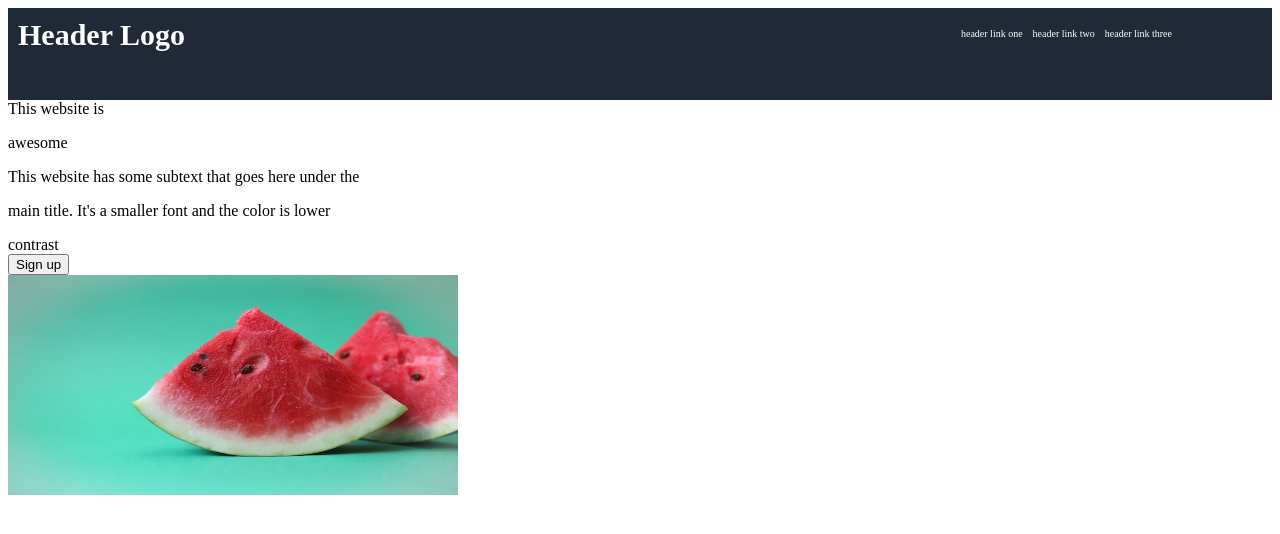
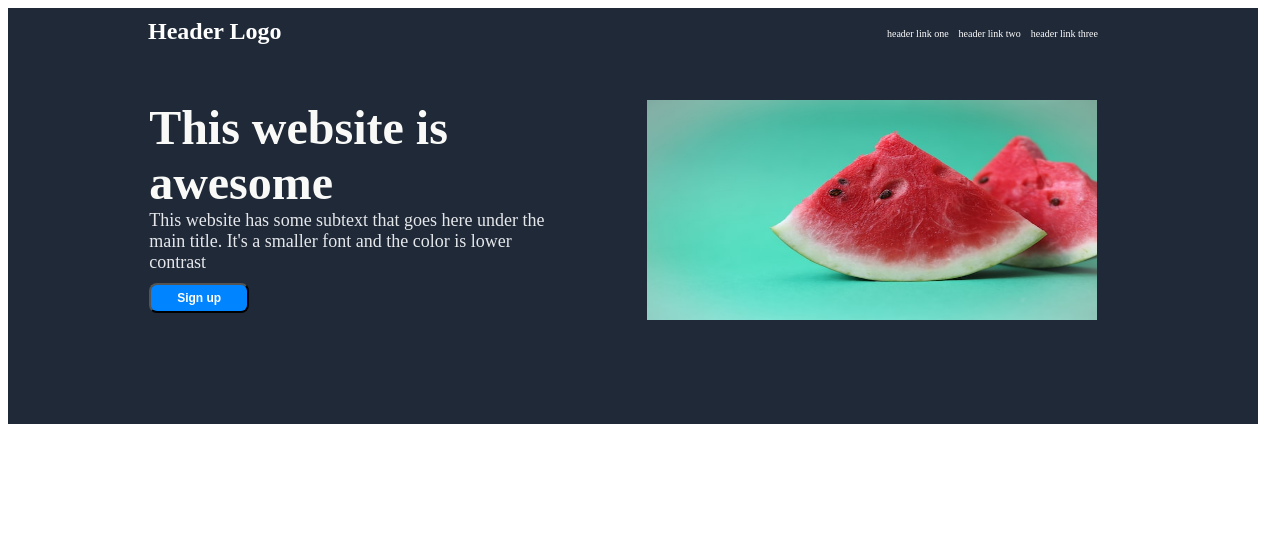
Before and after one commit to TPolonio/Landing-Page, a plain HTML site: page index.html in a window 1280 px wide. Drawn offline with Linux system fonts and the light colour scheme.

Commit message:
Completed top part

```diff
--- a/styles.css
+++ b/styles.css
@@ -1,20 +1,28 @@
+head, body {
+    width: 1250px
+}
+
 .header {
     display: flex;
     height: 72px;
     background: #1f2937;
     color: white;
-    font-size: 30px;
+    font-size: 24px;
     font-weight: bolder;
     padding: 10px ;
     justify-content: space-between;
-    padding-right:100px ;
+    padding-right:0px;
+    padding-left: 140px;
 }
+
+p { margin:0 }
 
 ul {
     display: flex;
     list-style: none;
     gap: 10px;
     font-size: 10px;
+    padding-right: 160px;
 }
 
 a {
@@ -23,5 +31,38 @@ a {
     font-size: 10px;
     font-weight: 100;
     text-decoration: none;
+}
 
+
+.main {
+    background: #1f2937;
+    color: #f9faf8;
+    display: flex;
+    justify-content: space-around;
+    padding-right:120px;
+    padding-left: 100px;
+    padding-bottom: 100px;
+    gap: 20px
 }
+
+.maintext {
+    font-size:48px ;
+    font-weight: 800;
+}
+
+.bottomtext {
+    font-size:18px;
+    color: #e5e7eb;
+    padding-bottom: 10px;
+}
+
+#signup {
+    background-color: rgb(0, 132, 255);
+    color: white ;
+    font-weight: bold;
+    font-size: 12px;
+    text-align: center;
+    width: 100px;
+    height: 30px;
+    border-radius: 8px;
+}
```
